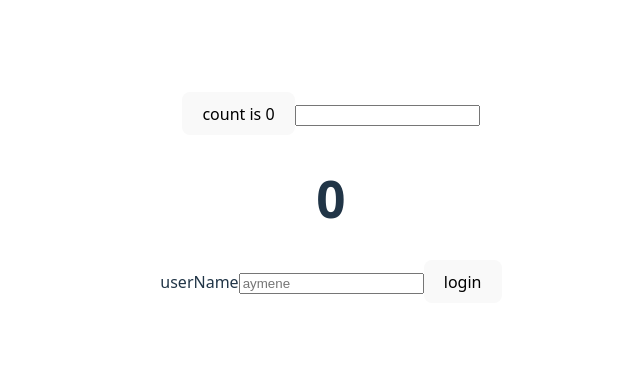
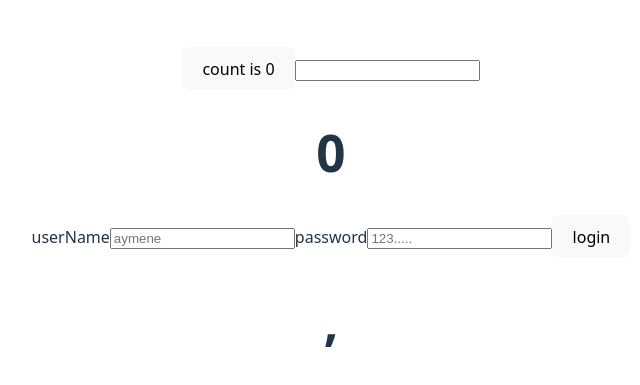
Before and after one commit to aymenemeghni/learn-React-JS-, a React (Vite) app in the folder first-react-code/: page / in a window 1280 px wide. Shown: the part 185-570 px from the top of the page, without its empty margins (309-949 px from the left). Built offline with nearby package versions, Linux system fonts and the light colour scheme.

Commit message:
new update

```diff
--- a/first-react-code/src/App.jsx
+++ b/first-react-code/src/App.jsx
@@ -5,7 +5,7 @@ function App() {
   const [count, setCount] = useState(0);
   const [x, setx] = useState(1);
   const [y, sety] = useState(0);
-  const [UN, setUN] = useState("");
+  const [UN, setUN] = useState({ userName: "", password: "" });
 
   return (
     <>
@@ -27,10 +27,22 @@ function App() {
         <h1>{y}</h1>
         <label htmlFor="UN">userName</label>
         <input type="text" id="UN" placeholder="aymene" />
-        <button type="submit" onClick={() => setUN(document.querySelector('#UN').value)}>
+        <label htmlFor="PW">password</label>
+        <input type="text" id="PW" placeholder="123....." />
+        <button
+          type="submit"
+          onClick={() =>
+            setUN({
+              userName: document.querySelector("#UN").value,
+              password: document.querySelector("#PW").value,
+            })
+          }
+        >
           login
         </button>
-        <h1>{UN}</h1>
+        <h1>
+          {UN.password} , {UN.userName}
+        </h1>
       </div>
     </>
   );
```
